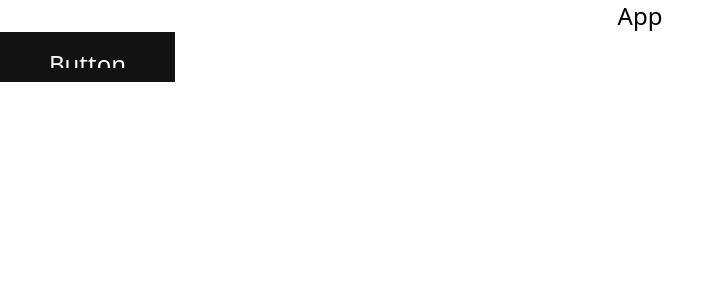
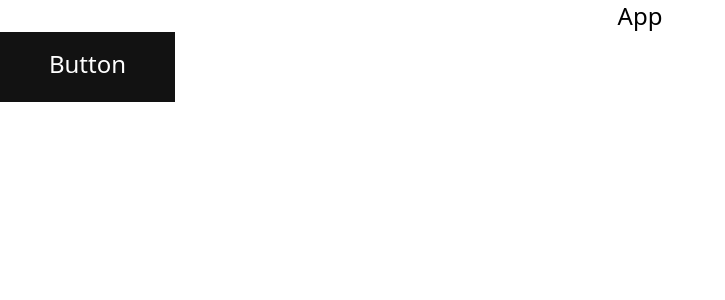
Before and after one commit to OmarShebl36/Flower-Shop, a React (Vite) app: page / in a window 1280 px wide. Shown: the top 300 px of the page, without its empty margins (0-725 px from the left). Built offline with nearby package versions, Linux system fonts and the light colour scheme.

Commit message:
Feat: added the transitions and themes for the button

```diff
--- a/src/components/button/Button.tsx
+++ b/src/components/button/Button.tsx
@@ -33,7 +33,7 @@ const Button = ({
     >
       <div className="fs-button__text-wrapper">
         <span className="fs-button__text">{text}</span>
-        <span className="fs-button__text-hoverd">{text}</span>
+        <span className="fs-button__text-hovered">{text}</span>
         </div>
     </button>
   );
--- a/src/components/button/button.scss
+++ b/src/components/button/button.scss
@@ -6,6 +6,7 @@
   align-items: center;
   cursor: pointer;
   transition: 0.4s;
+  overflow: hidden;
 
   &.fs-button--primary {
     background-color: $color-black;
@@ -14,33 +15,81 @@
     &:hover {
       background-color: $color-dark-gray;
     }
+
+    &:active {
+      background-color: $color-black;
+    }
+
+    &:disabled {
+      background-color: $color-light-gray;
+    }
   }
 
-  &:hover > .fs-button__text-wrapper {
-    transform: translateY(4ox);
+  &.fs-button--secondary {
+    background-color: $color-white;
+    color: $color-black;
+    border: 1px solid $color-black;
+
+    &:hover {
+      background-color: $color-black;
+      color: $color-white;
+    }
+
+    &:active {
+      background-color: $color-white;
+      color: $color-black;
+    }
+
+    &:disabled {
+      border-color: $color-light-gray;
+      color: $color-gray;
+    }
+  }
+
+  &.fs-button--tertiary {
+    background-color: transparent;
+    color: $color-white;
+    border: 1px solid $color-white;
+
+    &:hover {
+      background-color: $color-white;
+      color: $color-black;
+    }
+
+    &:active {
+      background-color: $color-white;
+      color: $color-black;
+    }
+
+    &:disabled {
+      border-color: $color-light-gray;
+      color: $color-gray;
+    }
+  }
+
+  &:hover .fs-button__text {
+    transform: rotateX(90deg);
+  }
+
+  &:hover .fs-button__text-hovered {
+    transform: translateY(-4vh);
   }
 }
 
 .fs-button__text-wrapper {
-  height: 1.56vw;
-  grid-column-gap: 0.139vw;
-  grid-row-gap: 0.139vw;
+  display: flex;
   flex-direction: column;
-  flex: none;
-  justify-content: flex-start;
-  align-items: flex-start;
-  display: flex;
   overflow: hidden;
+  height: 5vh;
 }
 
 .fs-button__text {
-  transform: translate3d(0px, 0vw, 0px) scale3d(1, 1, 1) rotateX(0deg)
-    rotateY(0deg) rotateZ(0deg) skew(0deg, 0deg);
+  //   transform: rotateY(90deg);
   transform-style: preserve-3d;
+  transition: 0.4s;
 }
 
-.fs-button__text-hoverd {
-  transform: translate3d(0px, 0vw, 0px) scale3d(1, 1, 1) rotateX(0deg)
-    rotateY(0deg) rotateZ(0deg) skew(0deg, 0deg);
+.fs-button__text-hovered {
   transform-style: preserve-3d;
+  transition: 0.4s;
 }
```
